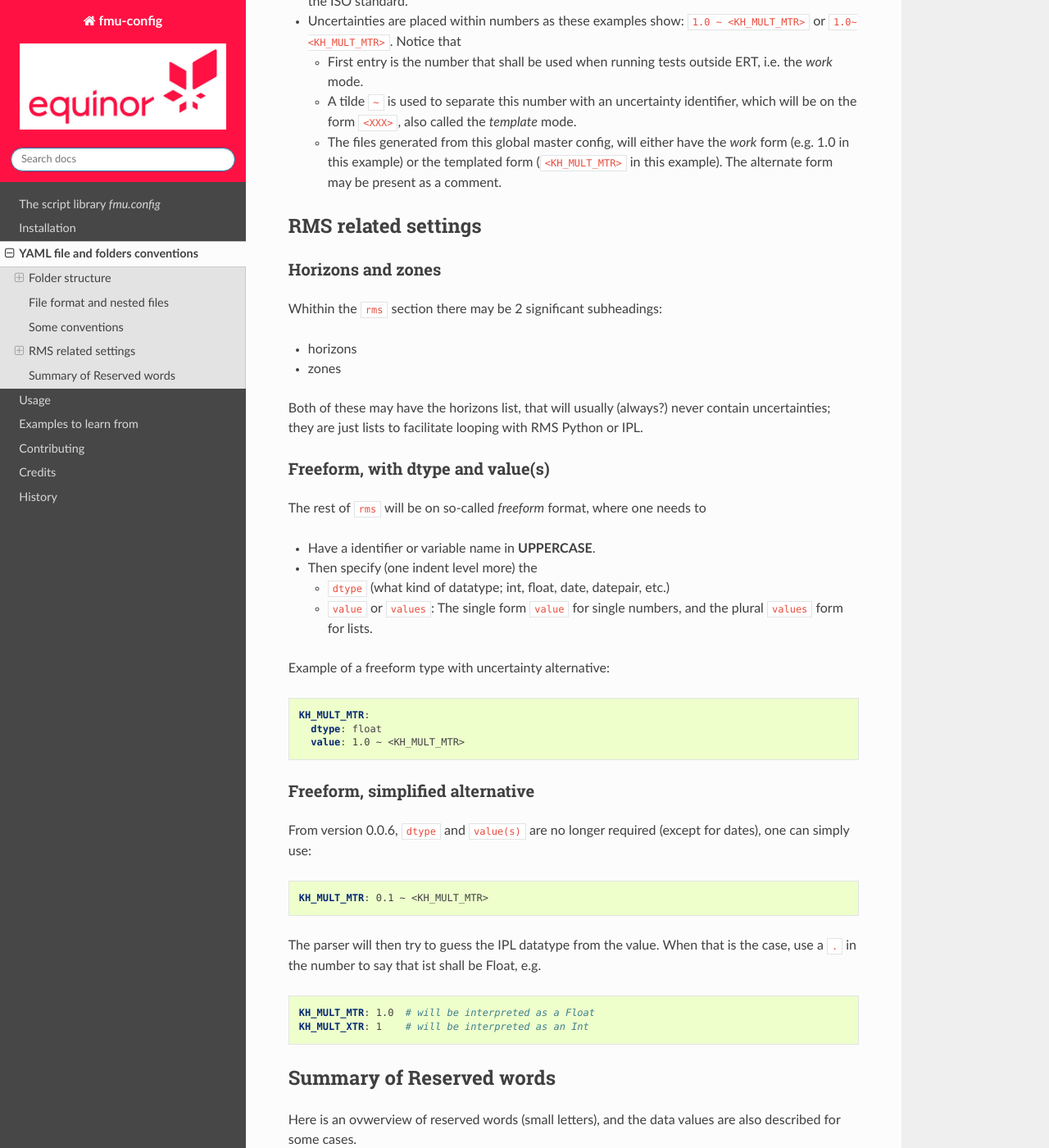
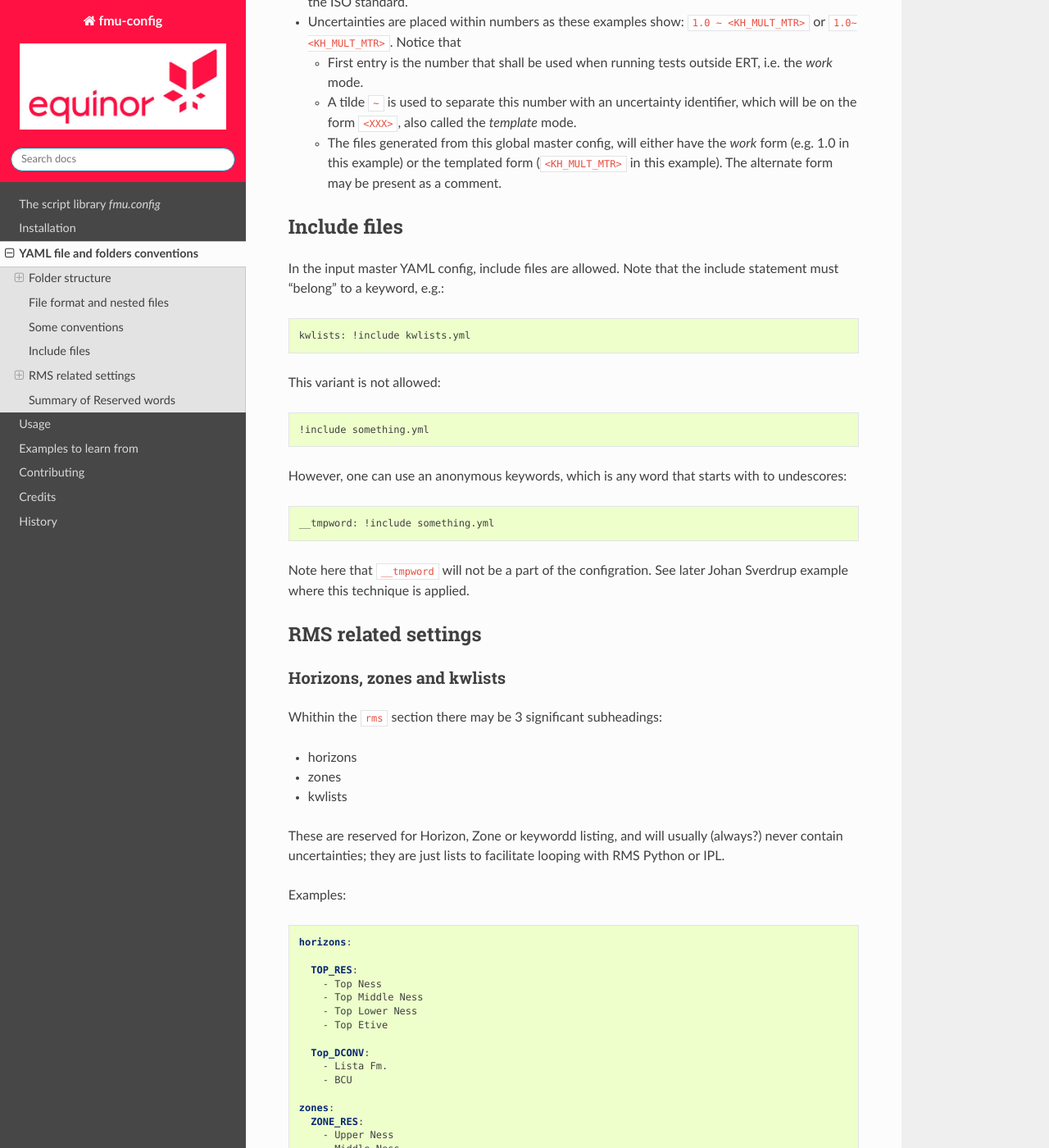
Before and after one commit to equinor/fmu-config, a Sphinx documentation site: the page built from docs/yamlformat.rst, in a window 1280 px wide and 1400 px high, scrolled down 1652 px. Shown: the whole window at 82% size. Built offline with Sphinx 7.4.7 and the Read the Docs theme 2.0.0, drawn with Linux system fonts in a browser that asks for light colours; pages that are not in the unit, such as notebooks, are missing from menus; some of the changed text lies outside the part shown.

Commit message:
Improved docs

```diff
--- a/docs/yamlformat.rst
+++ b/docs/yamlformat.rst
@@ -6,7 +6,7 @@ To summarize:
 
 * YAML file endings is .yml
 
-* Within the YAML master config file, the *small letters* headings are *reserved"* words, while
+* Within the YAML master config file, the *small letters* headings are *"reserved"* words, while
   *uppercase* letters means som kind of freeform variable.
 
 
@@ -44,7 +44,7 @@ fmuconfig script is ran.
 
 In practice it means that the link in the RMS IPL scripts must be changed to:
 
-  include("../../share/config/output/global_variables.ipl")
+  ``include("../../share/config/output/global_variables.ipl")``
 
 
 File format and nested files
@@ -56,7 +56,7 @@ YAML spesification, with *one major exception*, and that is that
 the CONFIG into separate subfiles, which improves the overview.
 
 The *derived* YAML files to e.g. be used by RMS Python will not allow nesting;
-they will follow the standard.
+they will follow the YAML standard.
 
 What will be a good practice regarding nesting of the master config remains to see.
 
@@ -96,20 +96,76 @@ understand the format.
     *work* form (e.g. 1.0 in this example) or the templated form (``<KH_MULT_MTR>``
     in this example). The alternate form may be present as a comment.
 
+Include files
+-------------
+
+In the input master YAML config, include files are allowed. Note that the include
+statement must "belong" to a keyword, e.g.::
+
+  kwlists: !include kwlists.yml
+
+This variant is not allowed::
+
+  !include something.yml
+
+However, one can use an anonymous keywords, which is any word that starts with to undescores::
+
+  __tmpword: !include something.yml
+
+
+Note here that ``__tmpword`` will not be a part of the configration. See later Johan Sverdrup
+example where this technique is applied.
+
+
+
 RMS related settings
 --------------------
 
-Horizons and zones
-~~~~~~~~~~~~~~~~~~
+Horizons, zones and kwlists
+~~~~~~~~~~~~~~~~~~~~~~~~~~~
 
-Whithin the ``rms`` section there may be 2 significant subheadings:
+Whithin the ``rms`` section there may be 3 significant subheadings:
 
 * horizons
 * zones
+* kwlists
 
-Both of these may have the horizons list, that will usually (always?) never
+These are  reserved for Horizon, Zone or keywordd listing, and will usually (always?) never
 contain uncertainties; they are just lists to facilitate looping with RMS
 Python or IPL.
+
+Examples:
+
+.. code-block:: yaml
+
+   horizons:
+
+     TOP_RES:
+       - Top Ness
+       - Top Middle Ness
+       - Top Lower Ness
+       - Top Etive
+
+     Top_DCONV:
+       - Lista Fm.
+       - BCU
+
+   zones:
+     ZONE_RES:
+       - Upper Ness
+       - Middle Ness
+       - Lower Ness
+       - Etive
+
+   kwlists:
+
+     FACIES_NAMES:
+       OFFSHORE_VI_C:         [1, "Offshore mudstones, Viking Gp."]
+       MUDDY_SPIC_C:          [2, "Muddy spiculites"]
+       BIOSTROME_REEF_C:      [7, "Biostrome reef"]
+       SANDY_SPIC_C:          [8, "Sandy spiculites"]
+
+
 
 Freeform, with dtype and value(s)
 ~~~~~~~~~~~~~~~~~~~~~~~~~~~~~~~~~
@@ -117,13 +173,29 @@ Freeform, with dtype and value(s)
 The rest of ``rms`` will be on so-called *freeform* format, where one needs to
 
 * Have a identifier or variable name in **UPPERCASE**.
-* Then specify (one indent level more) the
+* The config script will try to guess, based on the value(s), whether RMS IPL should
+  use String, Int, Bool or Float. In addition it will interpret if it is a scalar or a list
+* Optionally, if the automatics fails, one can specify (one indent level more) the
 
   - ``dtype`` (what kind of datatype; int, float, date, datepair, etc.)
   - ``value`` or ``values``: The single form ``value`` for single numbers, and the
     plural ``values`` form for lists.
 
-Example of a freeform type with uncertainty alternative:
+Examples of a freeform type with uncertainty alternative:
+
+.. code-block:: yaml
+
+  KH_MULT_MTR: 1.0 ~ <KH_MULT_MTR>  # the config script will assume dtype=Float,
+                                    # since it is a number with decimals, and uncertainty <...>
+
+  KH_MULT_MTX: 1    # the config script will assume dtype=Int, since punctuation is missing
+
+  KH_MULT_MTY: myvalue    # the config script will here assume dtype=String (text)
+
+  KH_MULT_MTZ: [1.0, 1.2, 1.3]    # the config script will here a list of dtype=Floats
+
+
+Example of a freeform typew with explicit dtype and value(s):
 
 .. code-block:: yaml
 
@@ -131,24 +203,31 @@ Example of a freeform type with uncertainty alternative:
     dtype: float
     value: 1.0 ~ <KH_MULT_MTR>
 
+  KH_MULT_MTX:
+    dtype: int
+    value: 1
 
-Freeform, simplified alternative
-~~~~~~~~~~~~~~~~~~~~~~~~~~~~~~~~
+  KH_MULT_MTY:
+    dtype: int
+    value: 1
 
-From version 0.0.6, ``dtype`` and ``value(s)`` are no longer required (except for dates),
-one can simply use:
+  KH_MULT_MTZ:
+    dtype: float
+    values:
+      - 1.0
+      - 1.2
+      - 1.3
+
+
+Freeform, output is always simplified
+~~~~~~~~~~~~~~~~~~~~~~~~~~~~~~~~~~~~~
+
+For the output YAML or JSON format, ``dtype`` and ``value(s)`` will be stripped aways, and
+output style will always be on the form:
 
 .. code-block:: yaml
 
-  KH_MULT_MTR: 0.1 ~ <KH_MULT_MTR>
-
-The parser will then try to guess the IPL datatype from the value. When that is the case,
-use a ``.`` in the number to say that ist shall be Float, e.g.
-
-.. code-block:: yaml
-
-  KH_MULT_MTR: 1.0  # will be interpreted as a Float
-  KH_MULT_XTR: 1    # will be interpreted as an Int
+  KH_MULT_MTR: 1.0
 
 
 
```
Also changed, not shown: other parts of docs/yamlformat.rst (+4 -3 lines), docs/usage.rst (+4 -4 lines).
